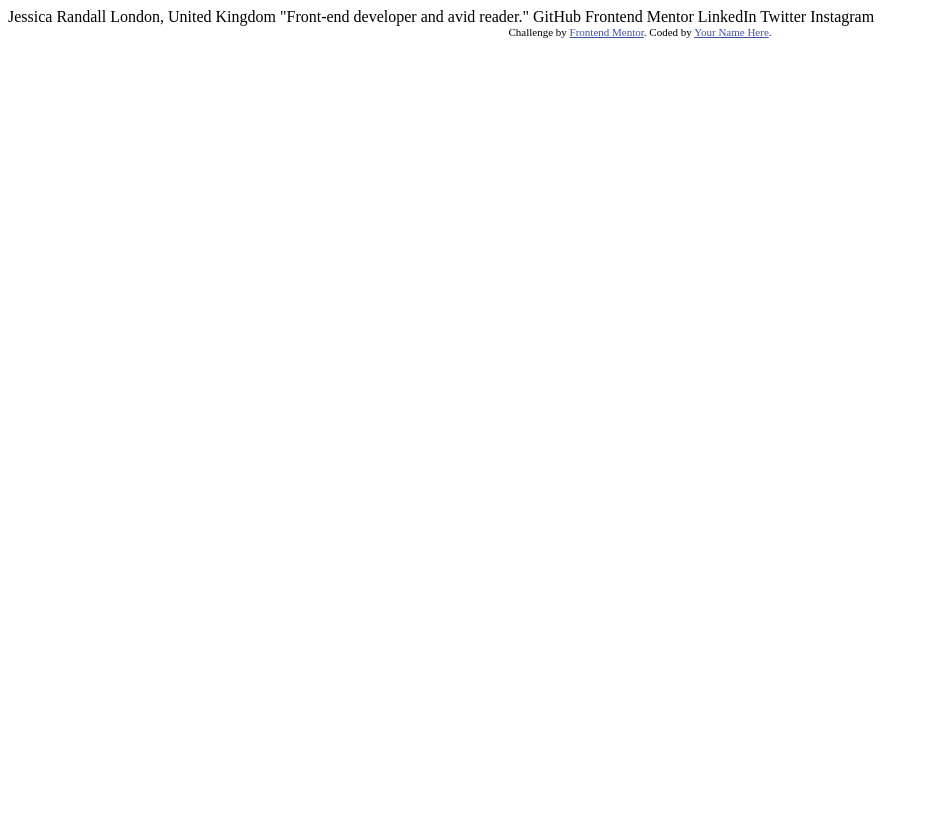
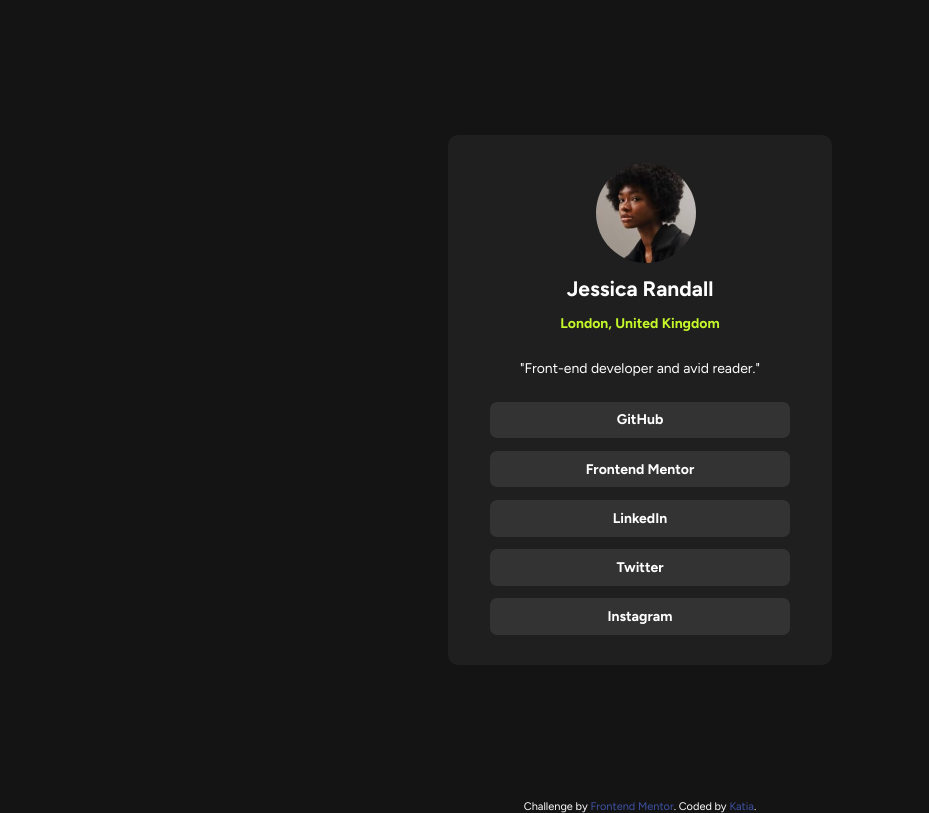
Before and after one commit to KatiaGhezali/Social-links-profile, a plain HTML site: page index.html in a window 1280 px wide. Shown: the whole page, without its empty margins (0-929 px from the left). Drawn offline with Linux system fonts and the light colour scheme.

Commit message:
final code

```diff
--- a/index.html
+++ b/index.html
@@ -1,34 +1,65 @@
 <!DOCTYPE html>
 <html lang="en">
   <head>
-  <meta charset="UTF-8">
-  <meta name="viewport" content="width=device-width, initial-scale=1.0"> <!-- displays site properly based on user's device -->
+    <meta charset="UTF-8" />
+    <meta name="viewport" content="width=device-width, initial-scale=1.0" />
+    <!-- displays site properly based on user's device -->
 
-  <link rel="icon" type="image/png" sizes="32x32" href="./assets/images/favicon-32x32.png">
+    <link
+      rel="icon"
+      type="image/png"
+      sizes="32x32"
+      href="./assets/images/favicon-32x32.png"
+    />
 
     <title>Frontend Mentor | Social links profile</title>
-
-  <!-- Feel free to remove these styles or customise in your own stylesheet 👍 -->
-  <style>
-    .attribution { font-size: 11px; text-align: center; }
-    .attribution a { color: hsl(228, 45%, 44%); }
-  </style>
+    <link rel="preconnect" href="https://fonts.googleapis.com" />
+    <link rel="preconnect" href="https://fonts.gstatic.com" crossorigin />
+    <link
+      href="https://fonts.googleapis.com/css2?family=Figtree:ital,wght@0,300..900;1,300..900&family=Inter:ital,opsz,wght@0,14..32,100..900;1,14..32,100..900&family=Outfit:wght@100..900&display=swap"
+      rel="stylesheet"
+    />
+    <link rel="stylesheet" href="styles.css" />
   </head>
   <body>
+    <div class="container">
+      <div class="card">
+        <div class="info">
+          <div class="profile-pic">
+            <img
+              src="/assets/images/avatar-jessica.jpeg"
+              alt="Profile picture"
+              width="100"
+              height="100"
+            />
+          </div>
+          <div class="details">
+            <h2>Jessica Randall</h2>
+            <h4>London, United Kingdom</h4>
+            <p>"Front-end developer and avid reader."</p>
+          </div>
+        </div>
+        <div class="links">
+          <ul>
+            <li><a href="#">GitHub</a></li>
 
-  Jessica Randall
-  London, United Kingdom
-  "Front-end developer and avid reader."
+            <li><a href="#">Frontend Mentor</a></li>
 
-  GitHub
-  Frontend Mentor
-  LinkedIn
-  Twitter
-  Instagram
+            <li><a href="#">LinkedIn</a></li>
+
+            <li><a href="#">Twitter</a></li>
+
+            <li><a href="#">Instagram</a></li>
+          </ul>
+        </div>
+      </div>
+    </div>
 
     <div class="attribution">
-    Challenge by <a href="https://www.frontendmentor.io?ref=challenge" target="_blank">Frontend Mentor</a>.
-    Coded by <a href="#">Your Name Here</a>.
+      Challenge by
+      <a href="https://www.frontendmentor.io?ref=challenge" target="_blank"
+        >Frontend Mentor</a
+      >. Coded by <a href="#">Katia</a>.
     </div>
   </body>
 </html>
--- /dev/null
+++ b/styles.css
@@ -0,0 +1,117 @@
+body {
+  margin: 0;
+  padding: 0;
+  font-size: 14px;
+  font-family: "figtree", sans-serif;
+  background-color: var(--Grey-900);
+  color: var(--White);
+}
+:root {
+  --Green: hsl(75, 94%, 57%);
+
+  --White: hsl(0, 0%, 100%);
+  --Grey-700: hsl(0, 0%, 20%);
+  --Grey-800: hsl(0, 0%, 12%);
+  --Grey-900: hsl(0, 0%, 8%);
+}
+
+.attribution {
+  font-size: 11px;
+  text-align: center;
+}
+.attribution a {
+  color: hsl(228, 45%, 44%);
+}
+
+.container {
+  display: flex;
+  align-items: center;
+  justify-content: center;
+  min-height: 100vh;
+}
+
+.card {
+  background-color: var(--Grey-800);
+  height: 530px;
+  width: 384px;
+  border-radius: 10px;
+}
+
+.info {
+  display: flex;
+  justify-content: center;
+  align-items: center;
+  flex-direction: column;
+  text-align: center;
+  margin: 2em 0 0 0;
+}
+
+.profile-pic {
+  width: 88px;
+  height: 88px;
+}
+.profile-pic img {
+  border-radius: 50%;
+}
+
+.details {
+  margin: 1em 1em 0.1em 1em;
+}
+.details h4 {
+  margin: 1em 1em 0.5em 1em;
+  color: var(--Green);
+}
+.details h2 {
+  margin: 0.5em;
+}
+
+.details p {
+  margin-top: 2em;
+}
+
+.links {
+  display: flex;
+  flex-direction: column;
+  justify-content: center;
+  align-items: center;
+}
+
+a {
+  text-decoration: none;
+  color: var(--White);
+}
+
+ul {
+  list-style-type: none;
+  margin: 0;
+  padding: 0;
+}
+
+.links li {
+  padding: 0.7em;
+  margin: 0.7em 0.7em 0.9em 0.7em;
+  color: var(--White);
+  font-weight: 700;
+  background-color: var(--Grey-700);
+  width: 20em;
+  text-align: center;
+  border-radius: 7px;
+}
+
+.links li:hover {
+  background-color: var(--Green);
+  color: var(--Grey-900);
+
+  a {
+    color: var(--Grey-900);
+  }
+}
+
+@media only screen and (max-width: 400px) {
+  .card {
+    width: 300px;
+  }
+  .links li {
+    width: 15em;
+  }
+}
```
Lines whose indentation alone changed are shown as unchanged.
